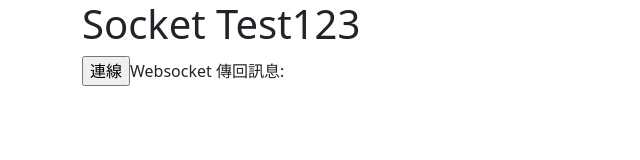
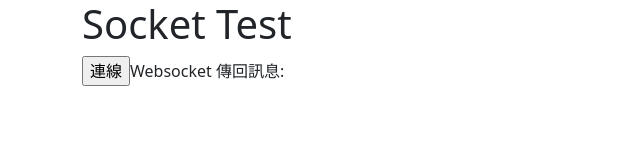
Before and after one commit to a0920005158/k8s, a React (Create React App) app in the folder client/: page / in a window 1280 px wide. Shown: the top 160 px of the page, without its empty margins (0-640 px from the left). Built offline with nearby package versions, Linux system fonts and the light colour scheme.

Commit message:
xxxxx
xxxxx

```diff
--- a/client/src/App.js
+++ b/client/src/App.js
@@ -4,7 +4,7 @@ import SocketTest from './Socket-test';
 function App() {
     return (
         <div className="container ">
-            <h1>Socket Test123</h1>
+            <h1>Socket Test</h1>
             <SocketTest />
         </div>
     );
```
